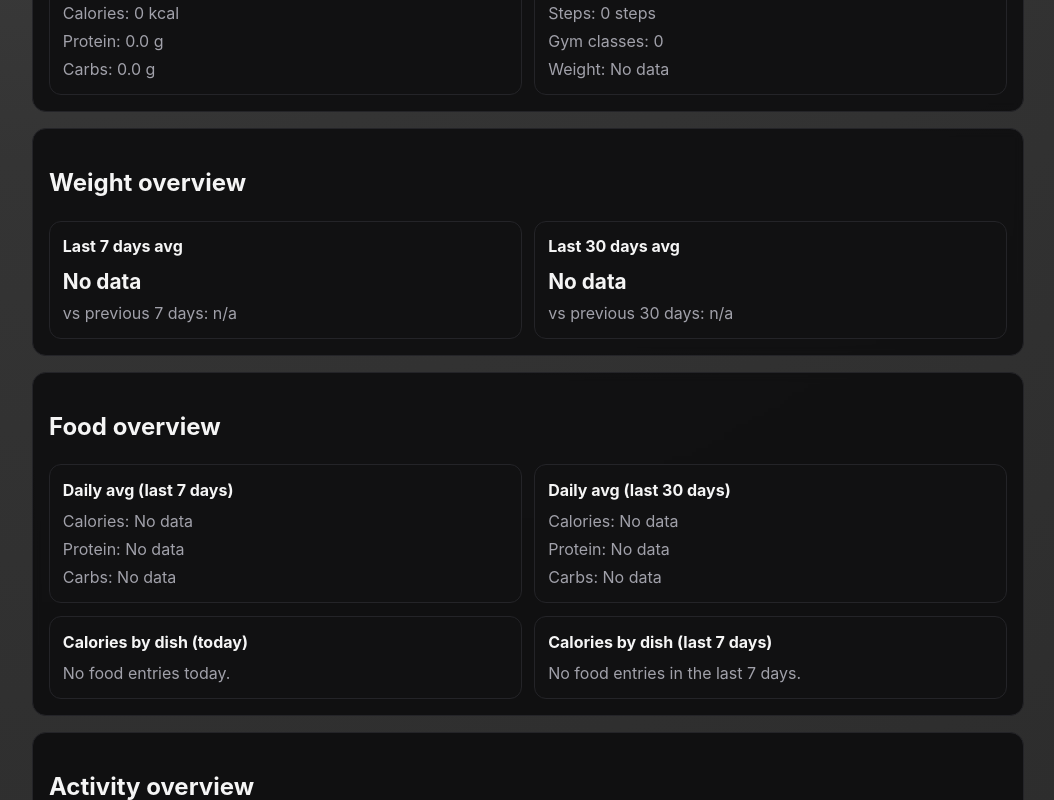
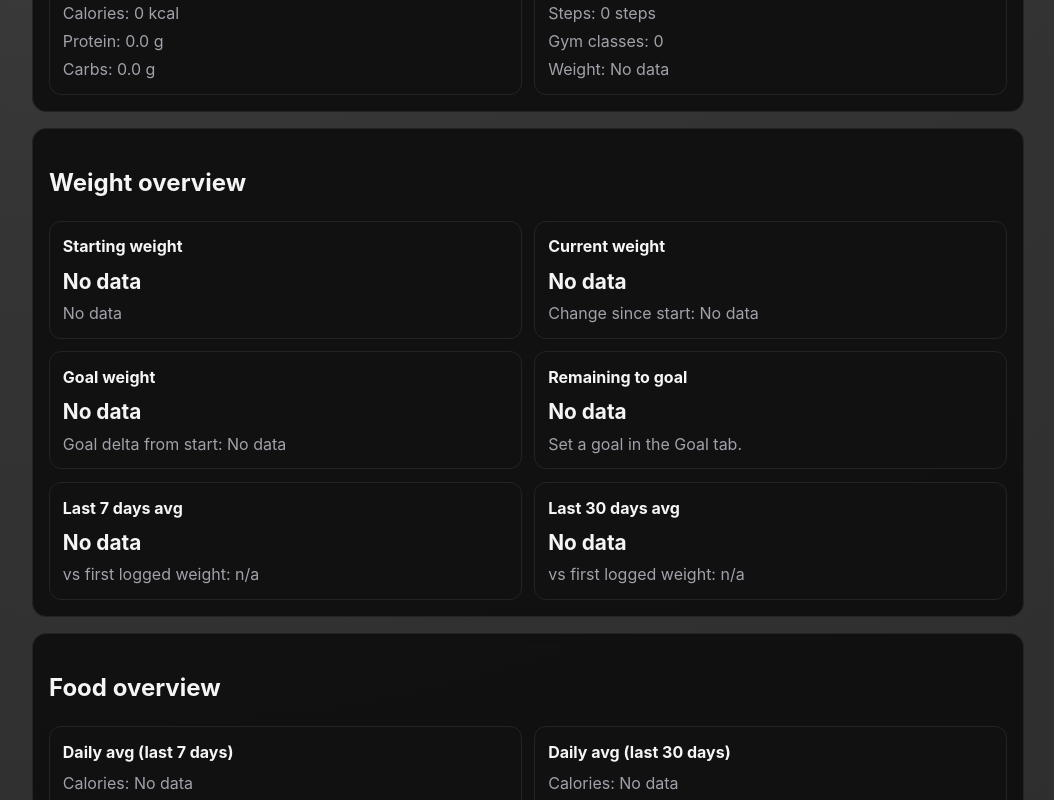
Before and after one commit to alvaroha1/tracker, a React (Vite) app: page /#/overview in a window 1280 px wide. Shown: the part 566-1366 px from the top of the page, without its empty margins (112-1166 px from the left). Built offline with nearby package versions, Linux system fonts and the light colour scheme.

Commit message:
Fix goal

```diff
--- a/src/pages/GoalPage.tsx
+++ b/src/pages/GoalPage.tsx
@@ -48,6 +48,14 @@ function latestWeight(entries: WeightEntry[]): WeightEntry | null {
   }
 
   return [...entries].sort((a, b) => b.date.localeCompare(a.date))[0] ?? null;
+}
+
+function oldestWeight(entries: WeightEntry[]): WeightEntry | null {
+  if (entries.length === 0) {
+    return null;
+  }
+
+  return [...entries].sort((a, b) => a.date.localeCompare(b.date))[0] ?? null;
 }
 
 function toUtcDate(date: string): Date {
@@ -215,6 +223,7 @@ export function GoalPage() {
   const weightEntries = loadWeightEntries();
   const activityEntries = loadActivityEntries();
   const currentWeightEntry = latestWeight(weightEntries);
+  const oldestWeightEntry = oldestWeight(weightEntries);
   const currentWeight = currentWeightEntry?.weightKg ?? null;
   const currentWeightDate = currentWeightEntry ? toUtcDate(currentWeightEntry.date) : null;
   const rateKgPerDay = dailyRateKg(weightEntries, 14);
@@ -223,37 +232,47 @@ export function GoalPage() {
     goal ? goal.targetWeightKg.toString() : '',
   );
   const [error, setError] = useState<string | null>(null);
+  const baselineWeight = oldestWeightEntry?.weightKg ?? goal?.baselineWeightKg ?? null;
+  const effectiveGoal =
+    goal && baselineWeight !== null
+      ? { ...goal, baselineWeightKg: baselineWeight }
+      : goal;
 
   const daysNeeded = useMemo(() => {
-    if (!goal || currentWeight === null) {
+    if (!effectiveGoal || currentWeight === null) {
       return null;
     }
 
-    return daysToTarget(currentWeight, goal.targetWeightKg, rateKgPerDay);
-  }, [goal, currentWeight, rateKgPerDay]);
+    return daysToTarget(currentWeight, effectiveGoal.targetWeightKg, rateKgPerDay);
+  }, [effectiveGoal, currentWeight, rateKgPerDay]);
 
   const missingKg =
-    goal && currentWeight !== null ? Math.abs(goal.targetWeightKg - currentWeight) : null;
+    effectiveGoal && currentWeight !== null
+      ? Math.abs(effectiveGoal.targetWeightKg - currentWeight)
+      : null;
   const completedPct =
-    goal && currentWeight !== null ? progressPercent(goal, currentWeight) : null;
+    effectiveGoal && currentWeight !== null
+      ? progressPercent(effectiveGoal, currentWeight)
+      : null;
   const weeklyRate = rateKgPerDay === null ? null : rateKgPerDay * 7;
   const monthlyRate = rateKgPerDay === null ? null : rateKgPerDay * 30;
   const missingPct = completedPct === null ? null : Math.max(0, 100 - completedPct);
 
   const milestones = useMemo<Milestone[]>(() => {
-    if (!goal || currentWeight === null || !currentWeightDate) {
+    if (!effectiveGoal || currentWeight === null || !currentWeightDate) {
       return [25, 50, 75, 100].map((percent) => ({ percent, eta: null, reached: false }));
     }
 
-    const totalDelta = goal.targetWeightKg - goal.baselineWeightKg;
-    const progress = progressPercent(goal, currentWeight);
+    const totalDelta = effectiveGoal.targetWeightKg - effectiveGoal.baselineWeightKg;
+    const progress = progressPercent(effectiveGoal, currentWeight);
 
     return [25, 50, 75, 100].map((percent) => {
       if (progress >= percent) {
         return { percent, eta: null, reached: true };
       }
 
-      const milestoneWeight = goal.baselineWeightKg + (totalDelta * percent) / 100;
+      const milestoneWeight =
+        effectiveGoal.baselineWeightKg + (totalDelta * percent) / 100;
       const days = daysToTarget(currentWeight, milestoneWeight, rateKgPerDay);
       return {
         percent,
@@ -261,7 +280,7 @@ export function GoalPage() {
         reached: false,
       };
     });
-  }, [goal, currentWeight, currentWeightDate, rateKgPerDay]);
+  }, [effectiveGoal, currentWeight, currentWeightDate, rateKgPerDay]);
 
   const weeklyTrends = useMemo(
     () => buildWeeklyTrends(weightEntries, activityEntries),
@@ -301,7 +320,7 @@ export function GoalPage() {
     const timestamp = nowIso();
     const nextGoal: GoalSettings = {
       targetWeightKg: target,
-      baselineWeightKg: currentWeight,
+      baselineWeightKg: oldestWeightEntry?.weightKg ?? currentWeight,
       createdAt: goal?.createdAt ?? timestamp,
       updatedAt: timestamp,
     };
@@ -381,7 +400,7 @@ export function GoalPage() {
             <h3>Current weight</h3>
             <p className="metric-value">{formatKg(currentWeight)}</p>
             <p className="metric-subtext">
-              Target: {goal ? formatKg(goal.targetWeightKg) : 'n/a'}
+              Target: {effectiveGoal ? formatKg(effectiveGoal.targetWeightKg) : 'n/a'}
             </p>
           </article>
 
--- a/src/pages/OverviewPage.tsx
+++ b/src/pages/OverviewPage.tsx
@@ -1,5 +1,6 @@
 import { loadActivityEntries } from '../features/activity/storage';
 import { loadFoodEntries } from '../features/food/storage';
+import { loadGoalSettings } from '../features/goal/storage';
 import { loadWeightEntries } from '../features/weight/storage';
 import { PieChart } from '../components/PieChart';
 
@@ -50,11 +51,6 @@ function lastNDaysRange(days: number, endDay: number): WindowRange {
   return { startDay: endDay - days + 1, endDay };
 }
 
-function previousRange(range: WindowRange): WindowRange {
-  const size = range.endDay - range.startDay + 1;
-  return { startDay: range.startDay - size, endDay: range.startDay - 1 };
-}
-
 function includesDay(range: WindowRange, day: number): boolean {
   return day >= range.startDay && day <= range.endDay;
 }
@@ -78,6 +74,26 @@ function compare(current: number | null, previous: number | null): Comparison {
   };
 }
 
+function oldestWeightEntry(
+  entries: ReturnType<typeof loadWeightEntries>,
+): ReturnType<typeof loadWeightEntries>[number] | null {
+  if (entries.length === 0) {
+    return null;
+  }
+
+  return [...entries].sort((a, b) => a.date.localeCompare(b.date))[0] ?? null;
+}
+
+function latestWeightEntry(
+  entries: ReturnType<typeof loadWeightEntries>,
+): ReturnType<typeof loadWeightEntries>[number] | null {
+  if (entries.length === 0) {
+    return null;
+  }
+
+  return [...entries].sort((a, b) => b.date.localeCompare(a.date))[0] ?? null;
+}
+
 function formatWithUnit(value: number | null, digits: number, unit: string): string {
   if (value === null) {
     return 'No data';
@@ -93,6 +109,15 @@ function formatPct(value: number | null): string {
 
   const sign = value >= 0 ? '+' : '';
   return `${sign}${value.toFixed(1)}%`;
+}
+
+function formatDeltaKg(value: number | null): string {
+  if (value === null) {
+    return 'No data';
+  }
+
+  const sign = value > 0 ? '+' : '';
+  return `${sign}${value.toFixed(2)} kg`;
 }
 
 function toTopSlices(
@@ -116,12 +141,22 @@ export function OverviewPage() {
   const weights = loadWeightEntries();
   const foods = loadFoodEntries();
   const activities = loadActivityEntries();
+  const goal = loadGoalSettings();
   const today = todayDayIndex();
 
   const weight7Range = lastNDaysRange(7, today);
   const weight30Range = lastNDaysRange(30, today);
-  const previousWeight7Range = previousRange(weight7Range);
-  const previousWeight30Range = previousRange(weight30Range);
+  const startingWeightEntry = oldestWeightEntry(weights);
+  const currentWeightEntry = latestWeightEntry(weights);
+  const startingWeight = startingWeightEntry?.weightKg ?? null;
+  const currentWeight = currentWeightEntry?.weightKg ?? null;
+  const goalWeight = goal?.targetWeightKg ?? null;
+  const currentVsStart =
+    currentWeight !== null && startingWeight !== null ? currentWeight - startingWeight : null;
+  const goalVsStart =
+    goalWeight !== null && startingWeight !== null ? goalWeight - startingWeight : null;
+  const remainingToGoal =
+    goalWeight !== null && currentWeight !== null ? goalWeight - currentWeight : null;
 
   const weight7Comparison = compare(
     average(
@@ -129,11 +164,7 @@ export function OverviewPage() {
         .filter((entry) => includesDay(weight7Range, dayIndexFromDate(entry.date)))
         .map((entry) => entry.weightKg),
     ),
-    average(
-      weights
-        .filter((entry) => includesDay(previousWeight7Range, dayIndexFromDate(entry.date)))
-        .map((entry) => entry.weightKg),
-    ),
+    startingWeight,
   );
 
   const weight30Comparison = compare(
@@ -142,11 +173,7 @@ export function OverviewPage() {
         .filter((entry) => includesDay(weight30Range, dayIndexFromDate(entry.date)))
         .map((entry) => entry.weightKg),
     ),
-    average(
-      weights
-        .filter((entry) => includesDay(previousWeight30Range, dayIndexFromDate(entry.date)))
-        .map((entry) => entry.weightKg),
-    ),
+    startingWeight,
   );
 
   const todayWeight = weights.find((entry) => dayIndexFromDate(entry.date) === today) ?? null;
@@ -280,12 +307,40 @@ export function OverviewPage() {
         <h2>Weight overview</h2>
         <div className="overview-grid">
           <article className="metric-card">
+            <h3>Starting weight</h3>
+            <p className="metric-value">{formatWithUnit(startingWeight, 2, 'kg')}</p>
+            <p className="metric-subtext">
+              {startingWeightEntry ? `From ${startingWeightEntry.date}` : 'No data'}
+            </p>
+          </article>
+          <article className="metric-card">
+            <h3>Current weight</h3>
+            <p className="metric-value">{formatWithUnit(currentWeight, 2, 'kg')}</p>
+            <p className="metric-subtext">
+              Change since start: {formatDeltaKg(currentVsStart)}
+            </p>
+          </article>
+          <article className="metric-card">
+            <h3>Goal weight</h3>
+            <p className="metric-value">{formatWithUnit(goalWeight, 2, 'kg')}</p>
+            <p className="metric-subtext">
+              Goal delta from start: {formatDeltaKg(goalVsStart)}
+            </p>
+          </article>
+          <article className="metric-card">
+            <h3>Remaining to goal</h3>
+            <p className="metric-value">{formatDeltaKg(remainingToGoal)}</p>
+            <p className="metric-subtext">
+              {goalWeight === null ? 'Set a goal in the Goal tab.' : 'Based on latest logged weight.'}
+            </p>
+          </article>
+          <article className="metric-card">
             <h3>Last 7 days avg</h3>
             <p className="metric-value">
               {formatWithUnit(weight7Comparison.current, 2, 'kg')}
             </p>
             <p className="metric-subtext">
-              vs previous 7 days: {formatPct(weight7Comparison.pctChange)}
+              vs first logged weight: {formatPct(weight7Comparison.pctChange)}
             </p>
           </article>
           <article className="metric-card">
@@ -294,7 +349,7 @@ export function OverviewPage() {
               {formatWithUnit(weight30Comparison.current, 2, 'kg')}
             </p>
             <p className="metric-subtext">
-              vs previous 30 days: {formatPct(weight30Comparison.pctChange)}
+              vs first logged weight: {formatPct(weight30Comparison.pctChange)}
             </p>
           </article>
         </div>
```
Also changed, not shown: 2 other files (tests, documents, lock files or other folders).
